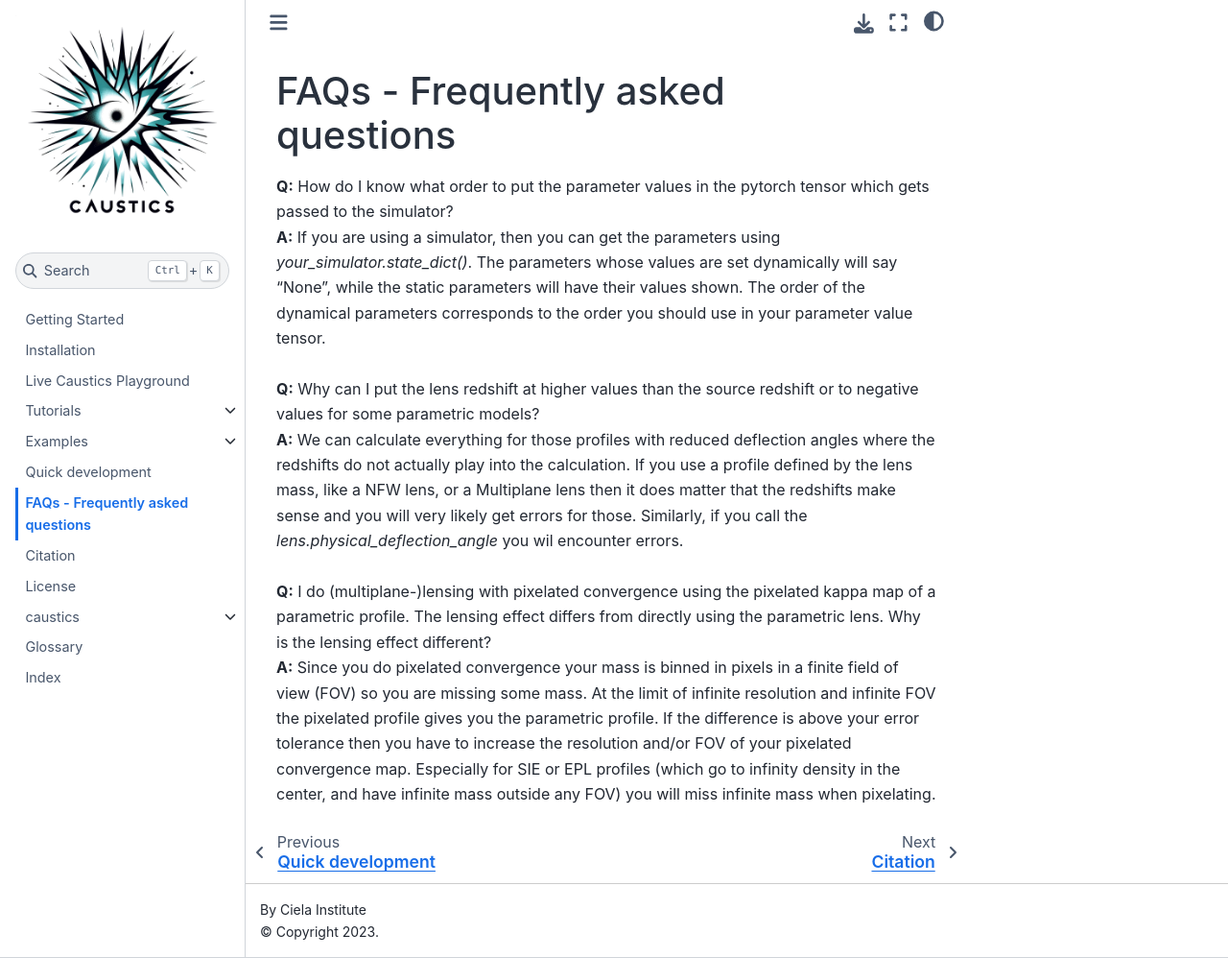
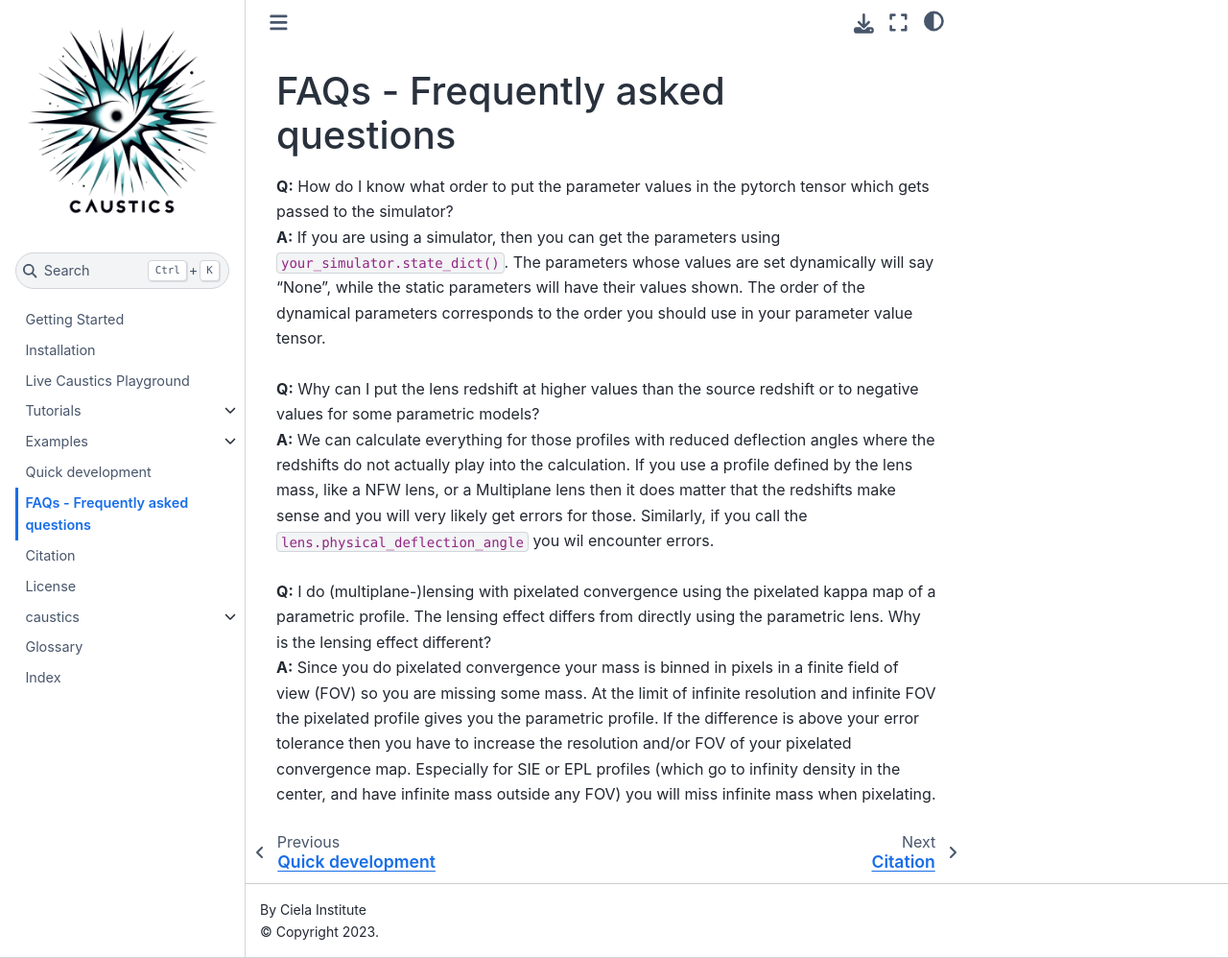
Before and after one commit to Ciela-Institute/caustics, a Jupyter Book: the page built from docs/source/frequently_asked_questions.rst, in a window 1280 px wide and 998 px high. Shown: the whole window at 96% size. Built offline with Jupyter Book 1.0.4 settings and Sphinx 7.4.7 and the Sphinx Book theme 1.1.4, drawn with Linux system fonts in a browser that asks for light colours; pages that are not in the unit, such as notebooks, are missing from menus.

Commit message:
pre-commit fixes

```diff
--- a/docs/source/frequently_asked_questions.rst
+++ b/docs/source/frequently_asked_questions.rst
@@ -1,10 +1,10 @@
 FAQs - Frequently asked questions
 =================================
 | **Q:** How do I know what order to put the parameter values in the pytorch tensor which gets passed to the simulator?
-| **A:** If you are using a simulator, then you can get the parameters using `your_simulator.state_dict()`. The parameters whose values are set dynamically will say "None", while the static parameters will have their values shown. The order of the dynamical parameters corresponds to the order you should use in your parameter value tensor.
+| **A:** If you are using a simulator, then you can get the parameters using ``your_simulator.state_dict()``. The parameters whose values are set dynamically will say "None", while the static parameters will have their values shown. The order of the dynamical parameters corresponds to the order you should use in your parameter value tensor.
 |
 | **Q:** Why can I put the lens redshift at higher values than the source redshift or to negative values for some parametric models?
-| **A:** We can calculate everything for those profiles with reduced deflection angles where the redshifts do not actually play into the calculation. If you use a profile defined by the lens mass, like a NFW lens, or a Multiplane lens then it does matter that the redshifts make sense and you will very likely get errors for those. Similarly, if you call the `lens.physical_deflection_angle` you wil encounter errors.
+| **A:** We can calculate everything for those profiles with reduced deflection angles where the redshifts do not actually play into the calculation. If you use a profile defined by the lens mass, like a NFW lens, or a Multiplane lens then it does matter that the redshifts make sense and you will very likely get errors for those. Similarly, if you call the ``lens.physical_deflection_angle`` you wil encounter errors.
 |
 | **Q:** I do (multiplane-)lensing with pixelated convergence using the pixelated kappa map of a parametric profile. The lensing effect differs from directly using the parametric lens. Why is the lensing effect different?
 | **A:** Since you do pixelated convergence your mass is binned in pixels in a finite field of view (FOV) so you are missing some mass. At the limit of infinite resolution and infinite FOV the pixelated profile gives you the parametric profile. If the difference is above your error tolerance then you have to increase the resolution and/or FOV of your pixelated convergence map. Especially for SIE or EPL profiles (which go to infinity density in the center, and have infinite mass outside any FOV) you will miss infinite mass when pixelating.
```
